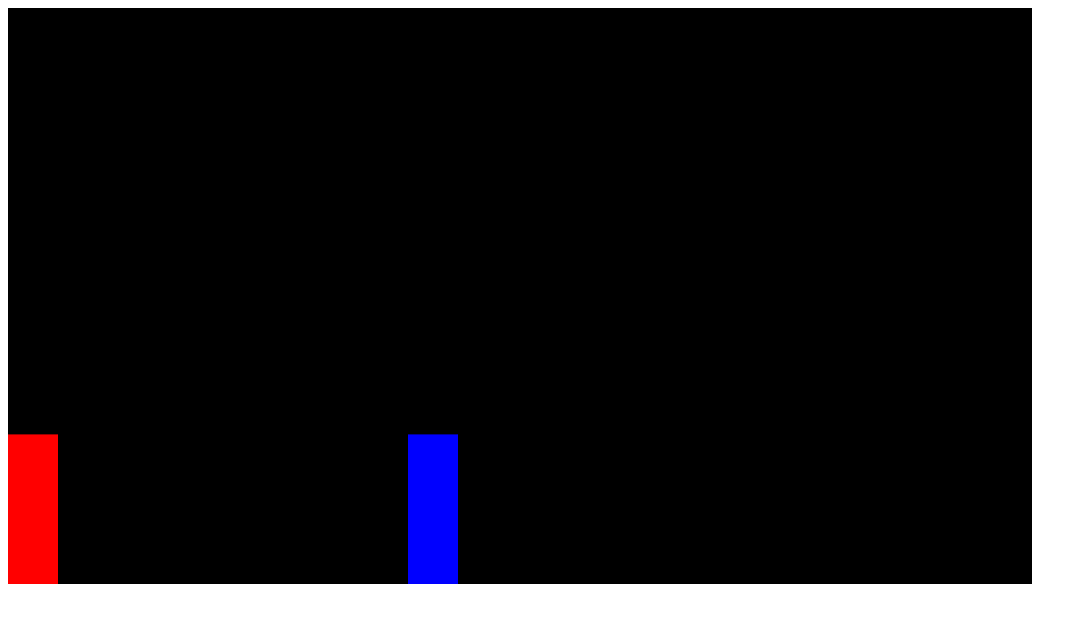
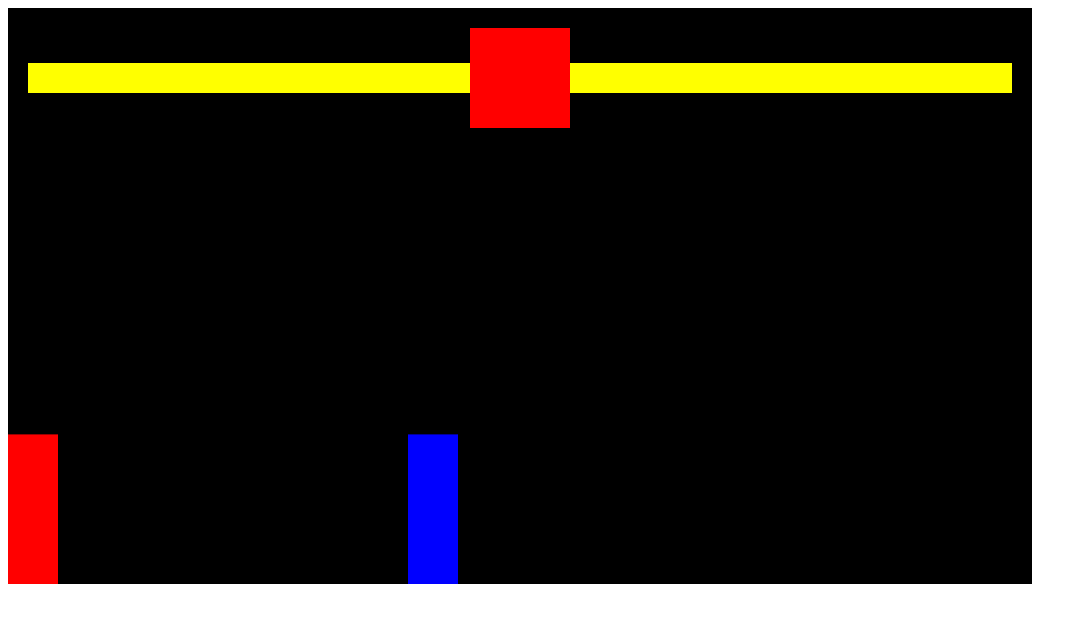
Before and after one commit to OWarway/fighting-game, a website: page public/index.html in a window 1280 px wide. Shown: the whole page, without its empty margins (0-1087 px from the left). Drawn offline with Linux system fonts and the light colour scheme.

Commit message:
init health bar

```diff
--- a/public/index.html
+++ b/public/index.html
@@ -1,8 +1,37 @@
 <html>
   <head>
     <script src="../dest/script.js" defer></script>
+
+    <style>
+      * {
+        box-sizing: border-box;
+      }
+    </style>
   </head>
   <body>
-    <canvas></canvas>
+    <!-- Container -->
+    <div style="position: relative; display: inline-block">
+      <div
+        style="
+          position: absolute;
+          display: flex;
+          align-items: center;
+          width: 100%;
+          padding: 20px;
+        "
+      >
+        <div style="background-color: yellow; height: 30px; width: 100%"></div>
+        <div
+          style="
+            background-color: red;
+            width: 100px;
+            height: 100px;
+            flex-shrink: 0;
+          "
+        ></div>
+        <div style="background-color: yellow; height: 30px; width: 100%"></div>
+      </div>
+      <canvas></canvas>
+    </div>
   </body>
 </html>
```
